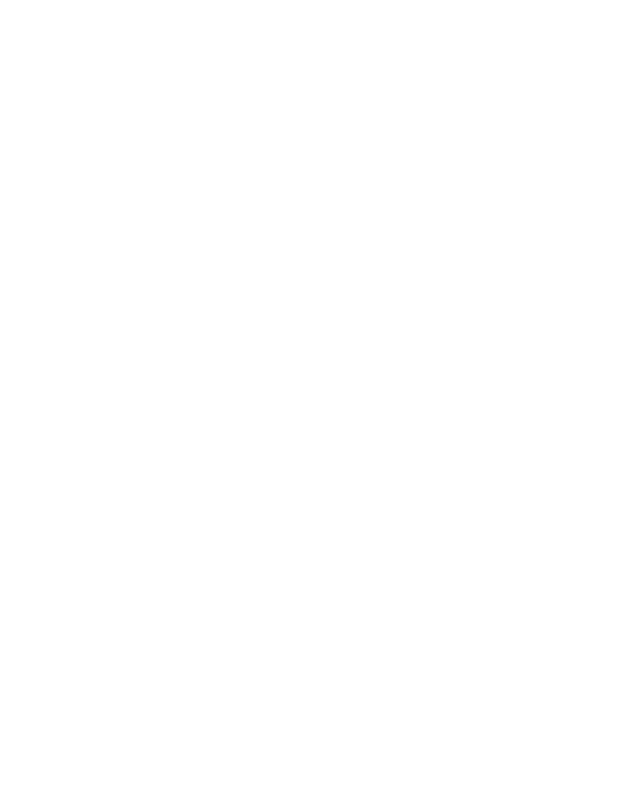
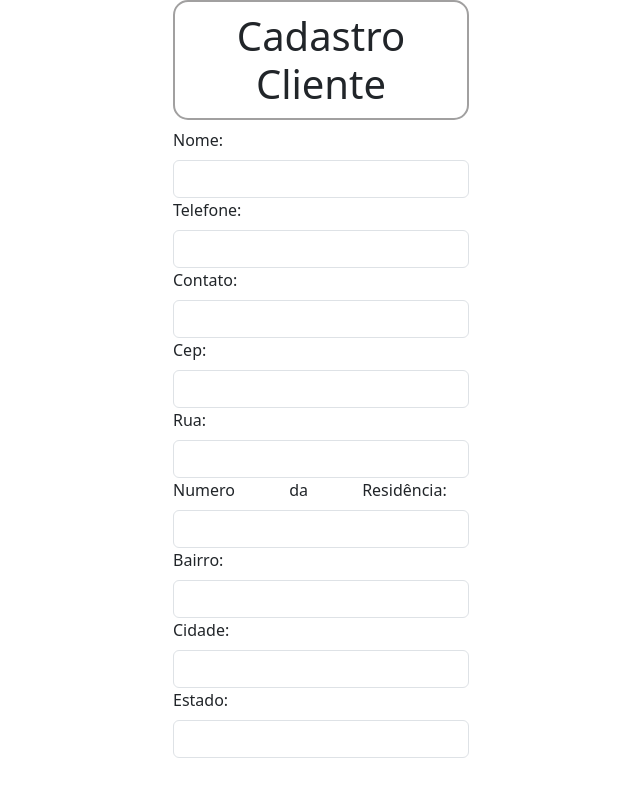
Before and after one commit to GiampaoloResendePereira/Projeto_TCC_Gabriel_Giampaolo_Gustavo_Vitor, a React (Create React App) app in the folder client/: page /cadastro_client in a window 1280 px wide. Before the commit this address had no page. Shown: the top 796 px of the page, without its empty margins (319-959 px from the left). Built offline with nearby package versions, Linux system fonts and the light colour scheme.

Commit message:
Feito algumas atulizações no projeto e finalizando a tela de cadastro de client

```diff
--- a/client/src/App.js
+++ b/client/src/App.js
@@ -31,6 +31,8 @@ import FormEdit from './components/pages/FormEditar/FormEdit';
 import GerenciamentoEntregas from './components/pages/GerenciamentoEntregas';
 import Home from './components/pages/Home'
 import LoginInicio from './components/pages/LoginInicio';
+import FormCadastroClient from './components/FormCadastro/FormCadastroClient';
+import GestaoClient from './components/pages/GestaoClient';
 
 const App = () => {
   return (
@@ -63,6 +65,11 @@ const App = () => {
         <Route path ='/gerenciamento_entregas' element={<GerenciamentoEntregas/>}/>
         <Route path ='/form_entregas' element={<FormEdit/>}/>
         <Route path ='/login_inicio' element={<LoginInicio/>}/>
+        <Route path ='/cadastro_client' element={<FormCadastroClient/>}/>
+        <Route path ='/gestao_client' element={<GestaoClient/>}/>
+        <Route path ='/gestao_client/:id' element={<GestaoClient/>}/>
+        <Route path ='/gestao_client/:tipo' element={<GestaoClient/>}/>
+
       </Routes>
     </Router>
   );
--- /dev/null
+++ b/client/src/components/FormCadastro/FormCadastroClient.jsx
@@ -0,0 +1,159 @@
+import React from 'react'
+import { useEffect, useState } from 'react';
+import { useNavigate } from 'react-router-dom';
+
+function FormCadastroClient({ titulo, id, handleSubimit }) {
+
+  const navigate = useNavigate(); // fazer a navegação entre as paginas
+  const [nameClient, setNameClient] = useState('');
+  const [telefoneClient, setTelefone] = useState('');
+  const [contatoClient, setContato] = useState('');
+  const [cepClient, setCep] = useState('');
+  const [ruaClient, setRua] = useState('');
+  const [numeroResidenciaClient, setNumeroResidencia] = useState('');
+  const [bairroClient, setBairro] = useState('');
+  const [cidadeClient, setCidade] = useState('');
+  const [estadoClient, setEstado] = useState('');
+
+
+async function baixarClient(id) {
+  try {
+    const resposta = await fetch(`http://localhost:5000/client/${id}`,{
+      method: 'GET',
+      headers:{
+        'Content-Type': 'application/json',
+      },
+      //acertar o erro da port do json
+    });
+  } catch (error) {
+
+  }
+
+}
+
+
+  function submit(e) {
+    e.preventDefault();
+
+    const formClient = {
+      nomeClient: nameClient,
+      telefone: telefoneClient,
+      contato: contatoClient,
+      cep: cepClient,
+      rua: ruaClient,
+      numeroResidencia: numeroResidenciaClient,
+      bairro: bairroClient,
+      cidade: cidadeClient,
+      estado: estadoClient,
+      chave: null,
+
+    };
+    // função responsável por lidar com o envio dos dados de um formulário
+    handleSubimit(formClient, id);
+    //posso colocar uma aba para aconhar form de client, gerecniar
+    navigate(`/gestao`)
+
+  }
+  return (
+
+
+    //criando formulario para o cadastro, e fazendo a trativa para ser enviado para o json
+    <div className="container justify-content-center col-sm-12 col-md-6 col-lg-3">
+      <h1 className='text-center'>Cadastro Cliente</h1>
+      <form onSubmit={submit}>
+        <label className="form-label" htlmFor="">
+          Nome:
+        </label>
+        <input className="form-control"
+          type="text"
+          name=""
+          id=""
+          value={nameClient}
+          onChange={(e) => setNameClient(e.target.value)} />
+        <label className="form-label" htmlFor="">
+          Telefone:
+        </label>
+        <input className="form-control"
+          type="text"
+          name=""
+          id=""
+          value={telefoneClient}
+          onChange={(e) => setTelefone(e.target.value)}
+        />
+        <label className="form-label" htmlFor="">
+          Contato:
+        </label>
+        <input className="form-control"
+          type="text"
+          name=""
+          id=""
+          value={contatoClient}
+          onChange={(e) => setContato(e.target.value)}
+        />
+        <label className="form-label" htmlFor="">
+          Cep:
+        </label>
+        <input className="form-control"
+          type="text"
+          name=""
+          id=""
+          value={cepClient}
+          onChange={(e) => setCep(e.target.value)}
+        />
+        <label className="form-label" htmlFor="">
+          Rua:
+        </label>
+        <input className="form-control"
+        type="text"
+        name=""
+        id=""
+        value={ruaClient}
+        onChange={(e)=> setRua(e.target.value)}
+         />
+         <label className ="form-label" htmlFor="">
+          Numero da Residência:
+         </label>
+         <input className="form-control"
+         type="text"
+         name=""
+         id=""
+         value={numeroResidenciaClient}
+         onChange={(e)=> setNumeroResidencia(e.target.value)} />
+         <label className="form-label" htmlFor="">
+          Bairro:
+         </label>
+         <input className="form-control"
+         type="text"
+         name=""
+         id=""
+         value={bairroClient}
+         onChange={(e)=> setBairro(e.targe.value)} />
+         <label className="form-label" htmlFor="">
+          Cidade:
+         </label>
+         <input className="form-control"
+         type="text"
+         name=""
+         id=""
+         value={cidadeClient}
+         onChange={(e)=> setCidade(e.targe.value)} />
+         <label className="form-label" htmlFor="">
+          Estado:
+         </label>
+         <input className="form-control"
+         type="text"
+         name=""
+         id=""
+         value={estadoClient}
+         onChange={(e)=> setEstado(e.targe.value)} />
+
+
+
+
+
+      </form>
+    </div>
+  )
+}
+
+export default FormCadastroClient
--- /dev/null
+++ b/client/src/components/pages/GestaoClient.jsx
@@ -0,0 +1,9 @@
+import React from 'react'
+
+function GestaoClient() {
+  return (
+    <div>GestaoClient</div>
+  )
+}
+
+export default GestaoClient
--- a/client/src/data/motoboy.json
+++ b/client/src/data/motoboy.json
@@ -1,4 +1,5 @@
-[
+{
+  "motoboy": [
     {
       "nome": "João da Silva",
       "email": "joao.silva@example.com",
@@ -18,3 +19,4 @@
       "anoMoto": 2021
     }
   ]
+}
```
Also changed, not shown: client/src/components/pages/Cadastro/CadastroMotoboy.jsx (deleted, +0 -11 lines), client/src/data/client.json (added, +16 -0 lines).
